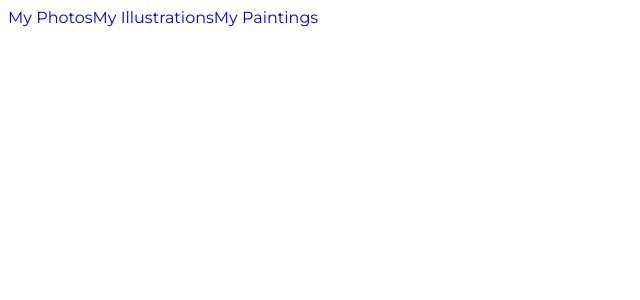
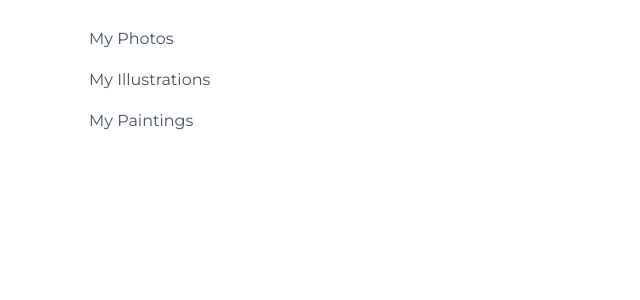
Before and after one commit to Ila-bura/react-challenge, a React (Create React App) app in the folder my-app/: page / in a window 1280 px wide. Shown: the top 300 px of the page, without its empty margins (0-640 px from the left). Built offline with nearby package versions, Linux system fonts and the light colour scheme.

Commit message:
Add style to links

```diff
--- a/my-app/src/components/Sidebar.js
+++ b/my-app/src/components/Sidebar.js
@@ -1,8 +1,9 @@
 import React from 'react'
+import css from "./css/Sidebar.module.css"
 
 function Sidebar() {
     return (
-        <div>
+        <div className = {css.sidebar}>
             <a href = "#." target= "_blank">My Photos</a>
             <a href = "#." target= "_blank">My Illustrations</a>
             <a href = "#." target= "_blank">My Paintings</a>
```
